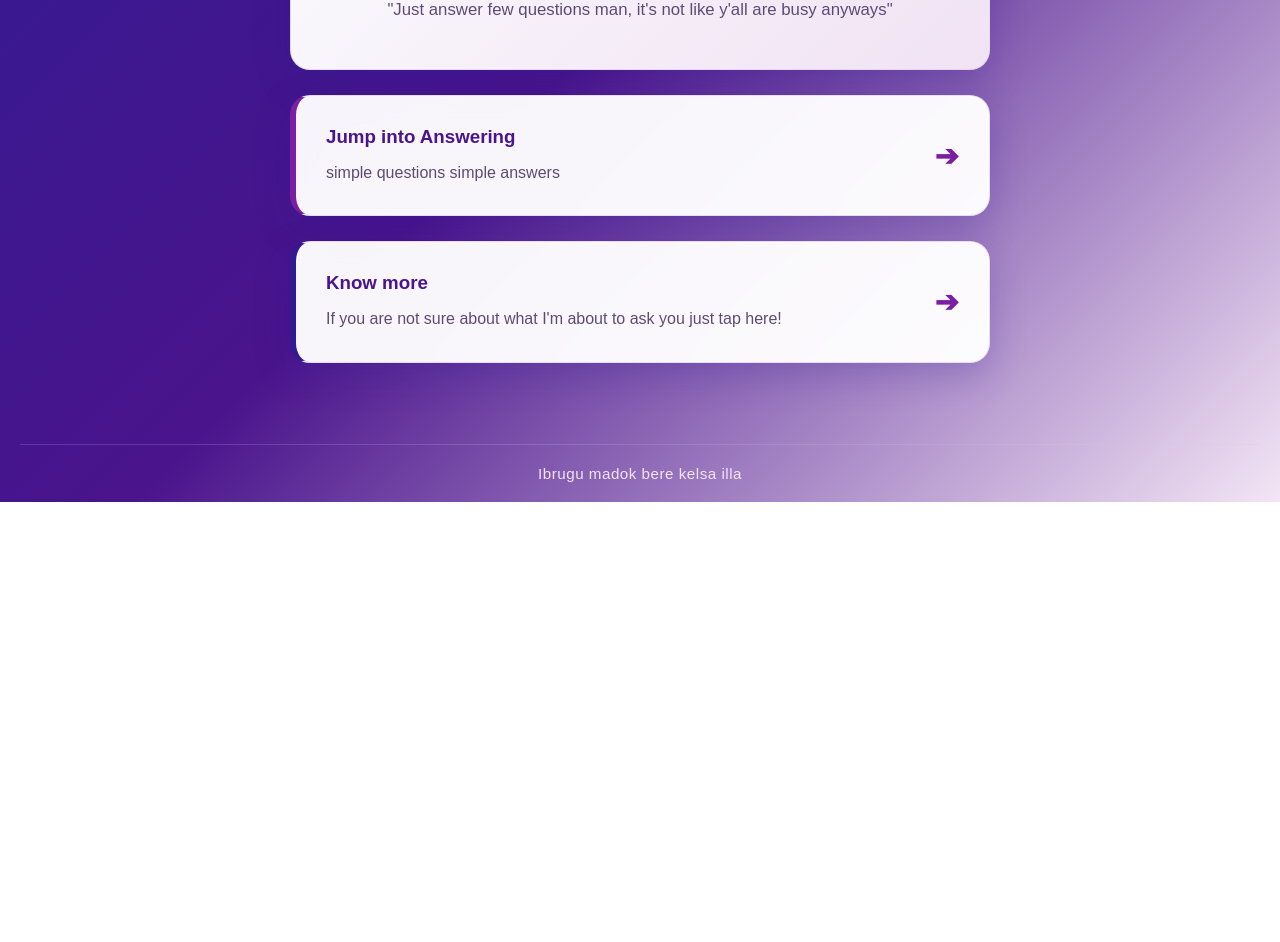
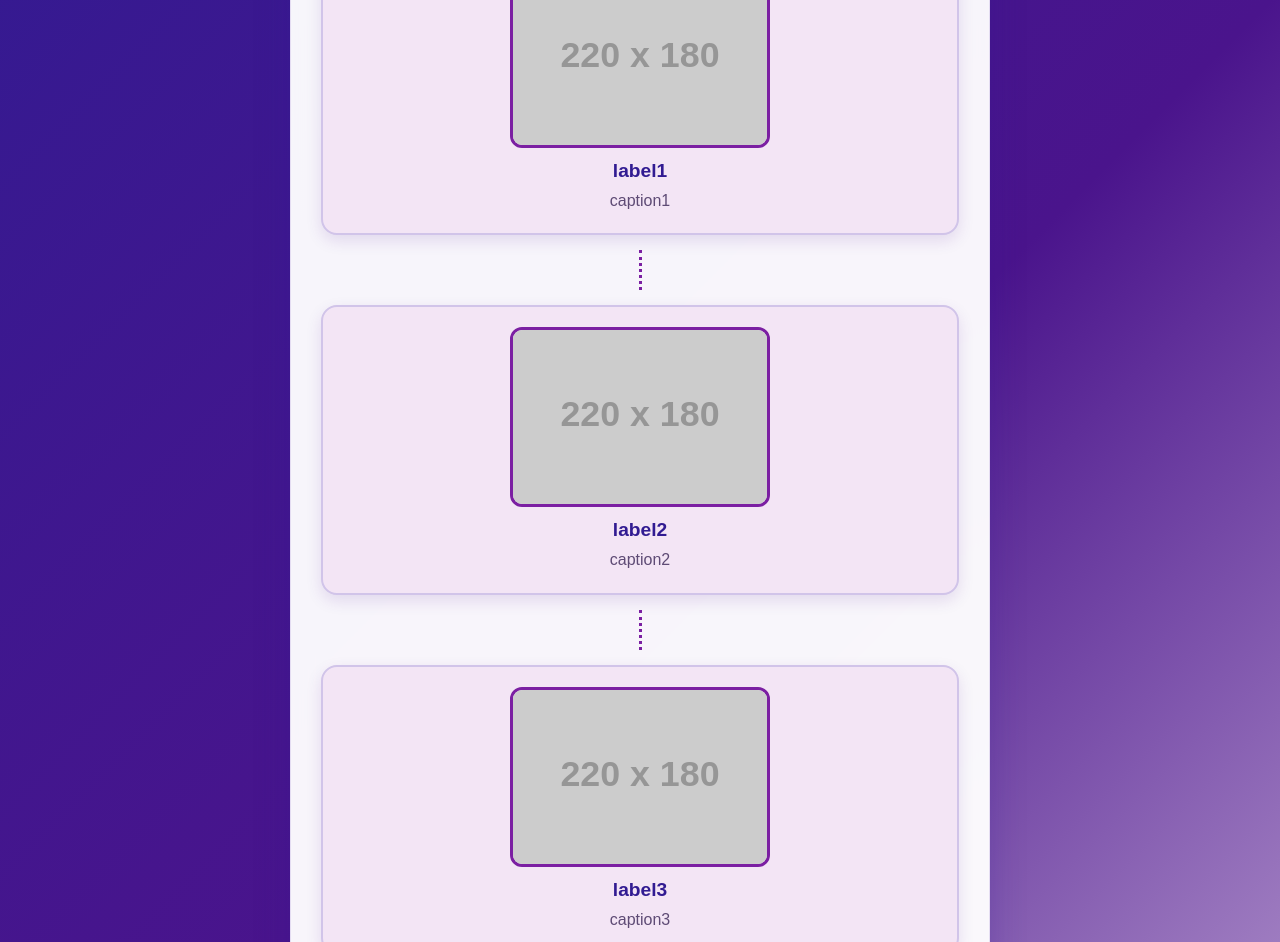
Before and after one commit to shamith-BLR/Project1, a plain HTML site: page index.html in a window 1280 px wide. Shown: the part 298-1240 px from the top of the page. Before the commit the page ends 800 px from the top, so only its background shows below. Drawn offline with Linux system fonts and the light colour scheme; placeholder pictures from the web are drawn by us; a web font is replaced by a local one.

Commit message:
Update index.html

```diff
--- a/index.html
+++ b/index.html
@@ -3,35 +3,68 @@
 <head>
   <meta charset="UTF-8">
   <meta name="viewport" content="width=device-width, initial-scale=1.0">
-  <title>How well do you know me??</title>
+  <title>Know More - Gallery</title>
   <link rel="stylesheet" href="style.css">
 </head>
 <body>
   <div class="container">
-    <div class="profile-container">
-      <img src="https://via.placeholder.com/130" alt="Profile Picture" class="profile-pic">
-      <div class="profile-label">Shamith antha nann hesru</div>
+    <div class="card" style="text-align: center;">
+      <h1>Context & Memories</h1>
+      <p>Here is a quick look around clearly connected and spaciously laid out!</p>
     </div>
 
-    <div class="card" style="text-align: center; background: linear-gradient(135deg, rgba(255,255,255,0.98), rgba(243,229,245,0.98));">
-      <h1 style="color: var(--deep-violet); font-size: 2.1rem; text-shadow: 0 1px 2px rgba(0,0,0,0.1);">How well do you know me??</h1>
-      <p style="font-size: 1.05rem;">"Just answer few questions man, it's not like y'all are busy anyways"</p>
-    </div>
+    <div class="card">
+      <div class="gallery-grid">
+        <div class="image-node">
+          <img src="https://via.placeholder.com/220x180" alt="image">
+          <div class="image-content">
+            <strong>label1</strong>
+            <p>caption1</p>
+          </div>
+        </div>
 
-    <div class="card card-with-arrow" onclick="location.href='intro.html'" style="cursor: pointer; border-left: 6px solid var(--accent-purple);">
-      <div>
-        <h3>Jump into Answering</h3>
-        <p style="margin-bottom: 0;">simple questions simple answers</p>
+        <div class="connector-arrow"></div>
+
+        <div class="image-node">
+          <img src="https://via.placeholder.com/220x180" alt="image">
+          <div class="image-content">
+            <strong>label2</strong>
+            <p>caption2</p>
+          </div>
+        </div>
+
+        <div class="connector-arrow"></div>
+
+        <div class="image-node">
+          <img src="https://via.placeholder.com/220x180" alt="image">
+          <div class="image-content">
+            <strong>label3</strong>
+            <p>caption3</p>
+          </div>
+        </div>
+
+        <div class="connector-arrow"></div>
+
+        <div class="image-node">
+          <img src="https://via.placeholder.com/220x180" alt="image">
+          <div class="image-content">
+            <strong>label4</strong>
+            <p>caption4</p>
+          </div>
+        </div>
+
+        <div class="connector-arrow"></div>
+
+        <div class="image-node">
+          <img src="https://via.placeholder.com/220x180" alt="image">
+          <div class="image-content">
+            <strong>label5</strong>
+            <p>caption5</p>
+          </div>
+        </div>
       </div>
-      <div class="card-arrow">➔</div>
-    </div>
 
-    <div class="card card-with-arrow" onclick="location.href='new.html'" style="cursor: pointer; border-left: 6px solid var(--deep-violet);">
-      <div>
-        <h3>Know more</h3>
-        <p style="margin-bottom: 0;">If you are not sure about what I'm about to ask you just tap here!</p>
-      </div>
-      <div class="card-arrow">➔</div>
+      <button class="btn" onclick="location.href='index.html'" style="margin-top: 25px;">Back to Home</button>
     </div>
   </div>
 
```
